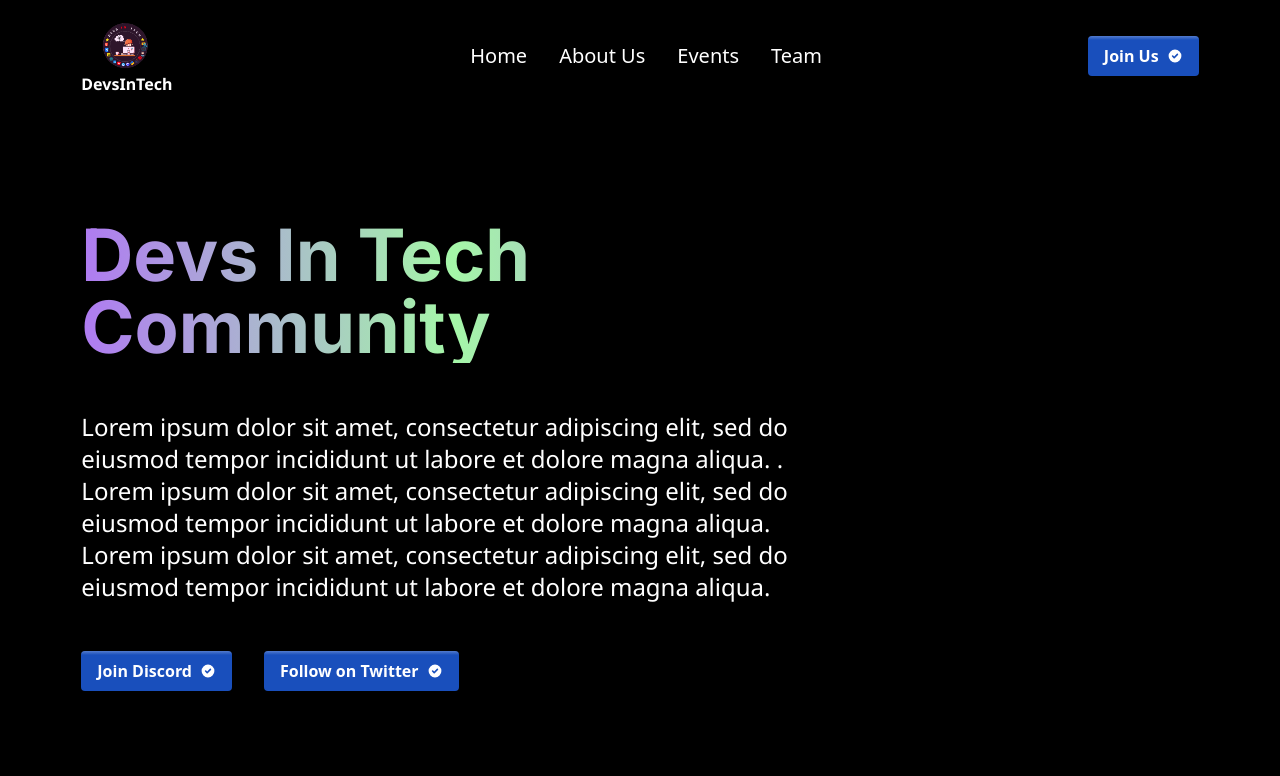
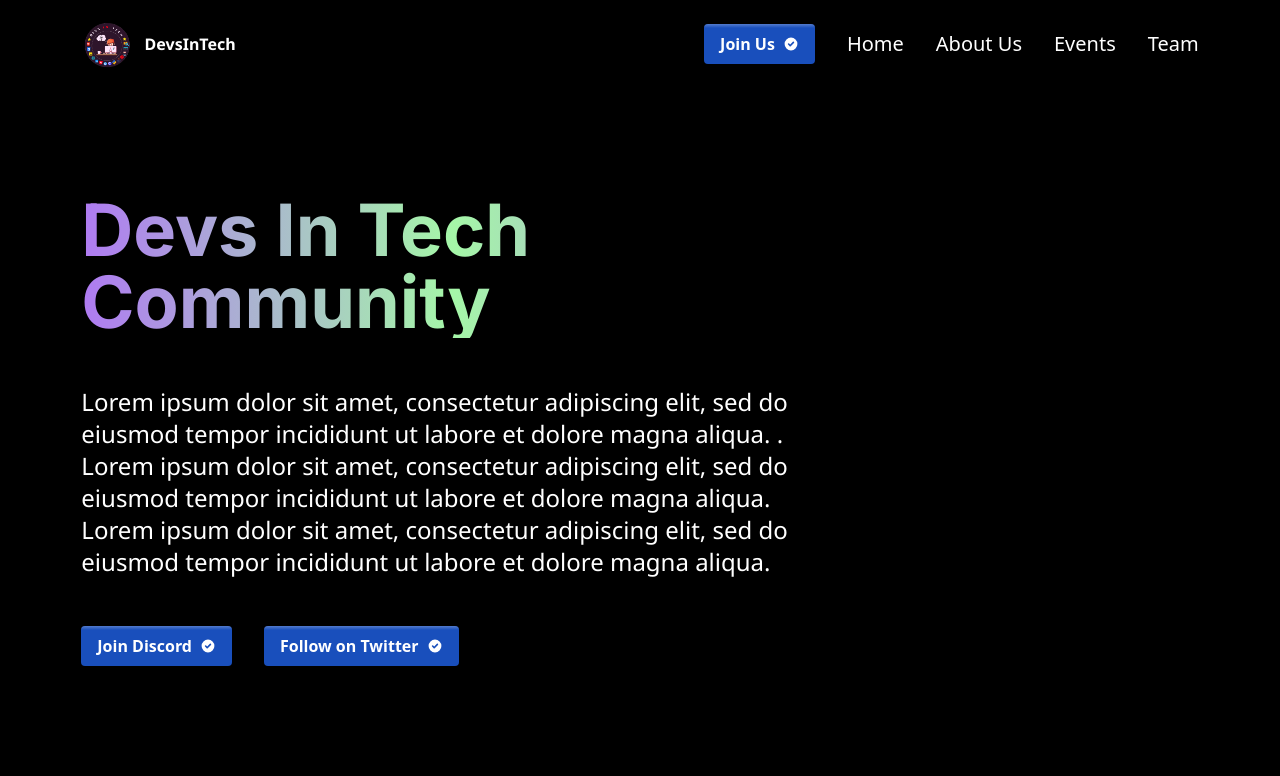
Before and after one commit to devs-in-tech/DevsInTech, a Next.js app: page /home in a window 1280 px wide. Shown: the top 776 px of the page. Built offline with nearby package versions, Linux system fonts and the light colour scheme.

Commit message:
Added Nav Hover as theme and added button

```diff
--- a/src/components/Navbar.jsx
+++ b/src/components/Navbar.jsx
@@ -13,23 +13,26 @@ const Navbar = () => {
   ];
   let [open, setOpen] = useState(false);
   return (
-    <div className="w-full top-0 left-0">
+    <div className="w-full top-0 left-0 sticky bg-black">
       <div className="md:flex md:items-center md:justify-between py-4 px-7">
-        <div
-          className="font-bold text-base cursor-pointer flex flex-col md:items-center font-secondary
-      text-white"
-        >
+        <div className="flex items-center">
           <span>
-            <Image className="h-14 w-14" src={Logo} alt="" />
+            <Image className="w-20" src={Logo} alt="" />
           </span>
+          <div className="font-bold text-base cursor-pointer ml-2 text-white font-secondary">
             DevsInTech
+          </div>
         </div>
 
         <ul
-          className={`md:flex md:items-center md:pb-0 px-20 md:px-0 pb-12 md:justify-center absolute md:static md:z-auto left-0 w-full transition-all duration-500 ease-in ${
-            open ? "top-24  bg-black" : "top-[-550px]"
+          className={`md:flex md:items-center md:pb-0 px-20 md:px-0 pb-12 md:justify-end absolute md:static md:z-auto right-0 w-full transition-all duration-500 ease-in ${open ? "top-24  bg-black" : "top-[-550px]"
             }`}
         >
+          <Button
+            name="Join Us"
+            url="https://discord.com/invite/g7FmxB9uZp"
+            className="md:block hidden ml-10"
+          />
           {Links.map((link) => (
             <li
               key={link.name}
@@ -37,23 +40,14 @@ const Navbar = () => {
             >
               <Link
                 href={link.link}
-                className="text-white hover:text-gray-400 duration-500"
+                className="text-white hover:text-[#194fbc] duration-500"
               >
                 {link.name}
               </Link>
             </li>
           ))}
-          <span className="md:hidden block">
-            <Button
-              name="Join Us"
-              url="https://discord.com/invite/g7FmxB9uZp"
-            />
-          </span>
         </ul>
-        <span className="md:ml-auto md:block hidden">
-          <Button name="Join Us" url="https://discord.com/invite/g7FmxB9uZp " />
-        </span>
-      </div>
+
         <div
           onClick={() => setOpen(!open)}
           className="text-3xl absolute right-8 top-6 cursor-pointer md:hidden text-white"
@@ -61,6 +55,7 @@ const Navbar = () => {
           <ion-icon name={open ? "close" : "menu"}></ion-icon>
         </div>
       </div>
+    </div>
   );
 };
 
```
Lines whose indentation alone changed are shown as unchanged.
